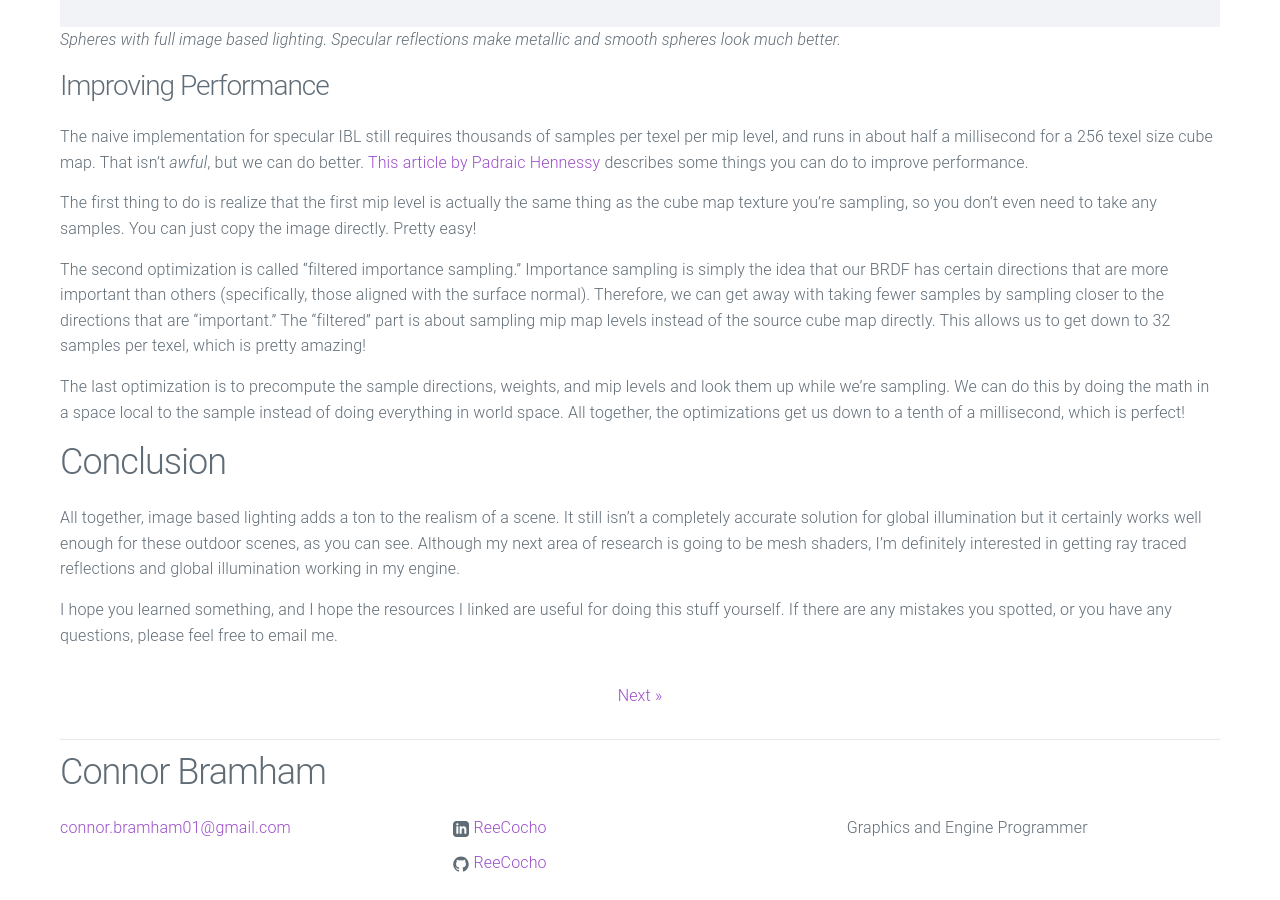
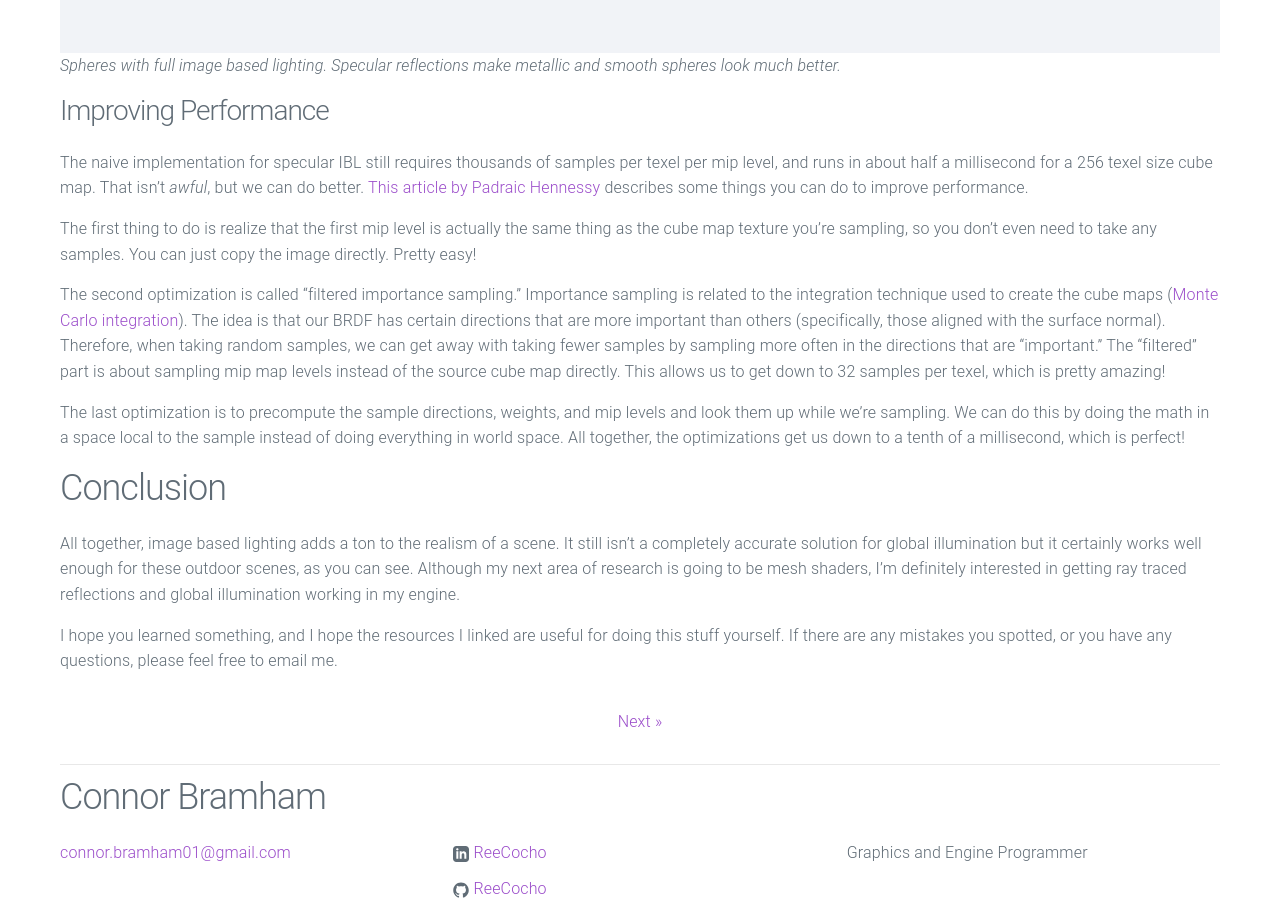
Before and after one commit to ReeCocho/reecocho.github.io, a Jekyll site: the page built from _posts/2024-03-07-realtime-ibl.md, in a window 1280 px wide and 900 px high, scrolled down 9638 px. Built offline with Jekyll 4.4.1, drawn with Linux system fonts in a browser that asks for light colours; some of the changed text lies outside the part shown.

Commit message:
Typo fix and clarification in IBL.

```diff
--- a/_posts/2024-03-07-realtime-ibl.md
+++ b/_posts/2024-03-07-realtime-ibl.md
@@ -142,7 +142,7 @@ The naive implementation for specular IBL still requires thousands of samples pe
 
 The first thing to do is realize that the first mip level is actually the same thing as the cube map texture you're sampling, so you don't even need to take any samples. You can just copy the image directly. Pretty easy!
 
-The second optimization is called "filtered importance sampling." Importance sampling is simply the idea that our BRDF has certain directions that are more important than others (specifically, those aligned with the surface normal). Therefore, we can get away with taking fewer samples by sampling closer to the directions that are "important." The "filtered" part is about sampling mip map levels instead of the source cube map directly. This allows us to get down to 32 samples per texel, which is pretty amazing!
+The second optimization is called "filtered importance sampling." Importance sampling is related to the integration technique used to create the cube maps ([Monte Carlo integration](https://en.wikipedia.org/wiki/Monte_Carlo_integration)). The idea is that our BRDF has certain directions that are more important than others (specifically, those aligned with the surface normal). Therefore, when taking random samples, we can get away with taking fewer samples by sampling more often in the directions that are "important." The "filtered" part is about sampling mip map levels instead of the source cube map directly. This allows us to get down to 32 samples per texel, which is pretty amazing!
 
 The last optimization is to precompute the sample directions, weights, and mip levels and look them up while we're sampling. We can do this by doing the math in a space local to the sample instead of doing everything in world space. All together, the optimizations get us down to a tenth of a millisecond, which is perfect!
 
```
Also changed, not shown: other parts of _posts/2024-03-07-realtime-ibl.md (+1 -1 lines).
